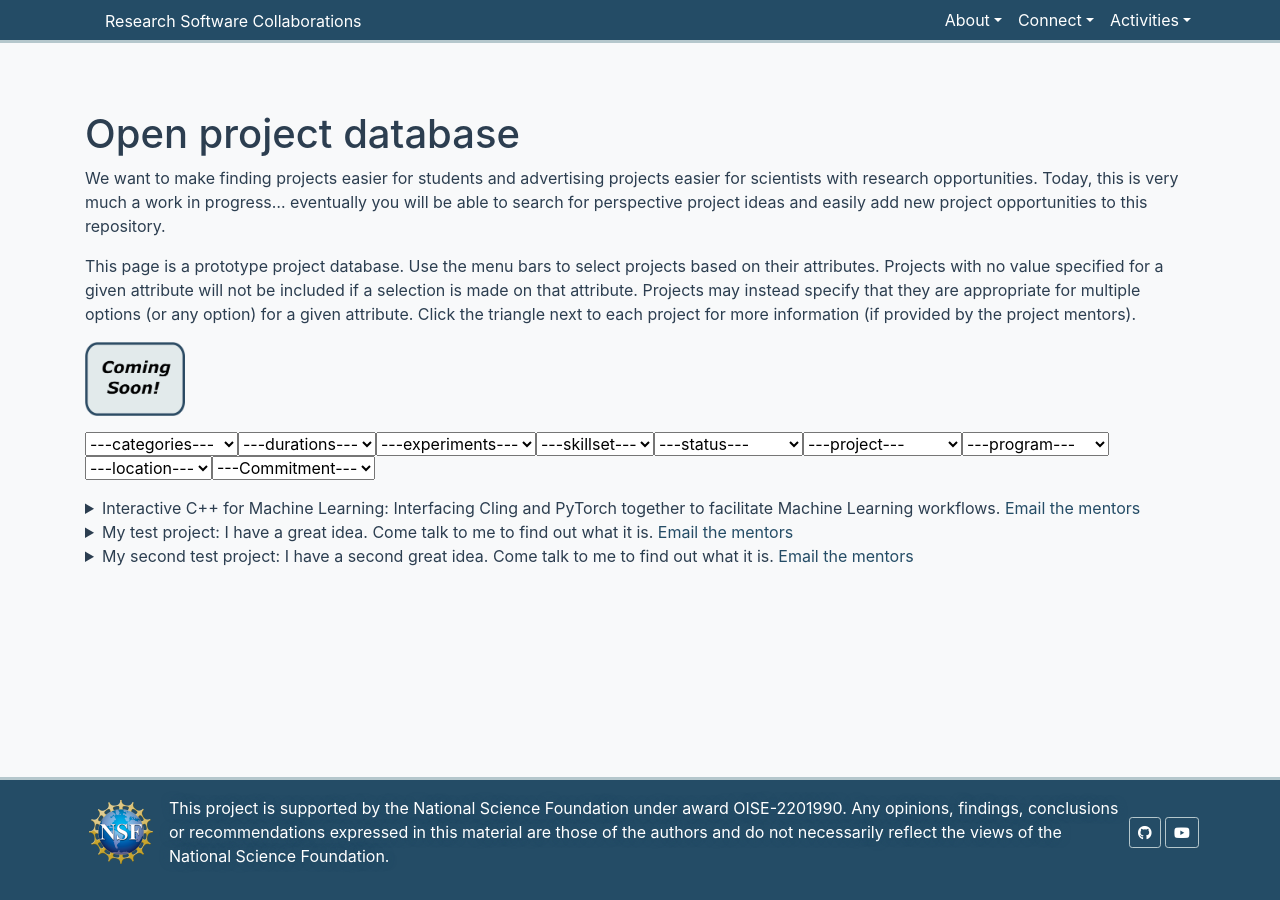
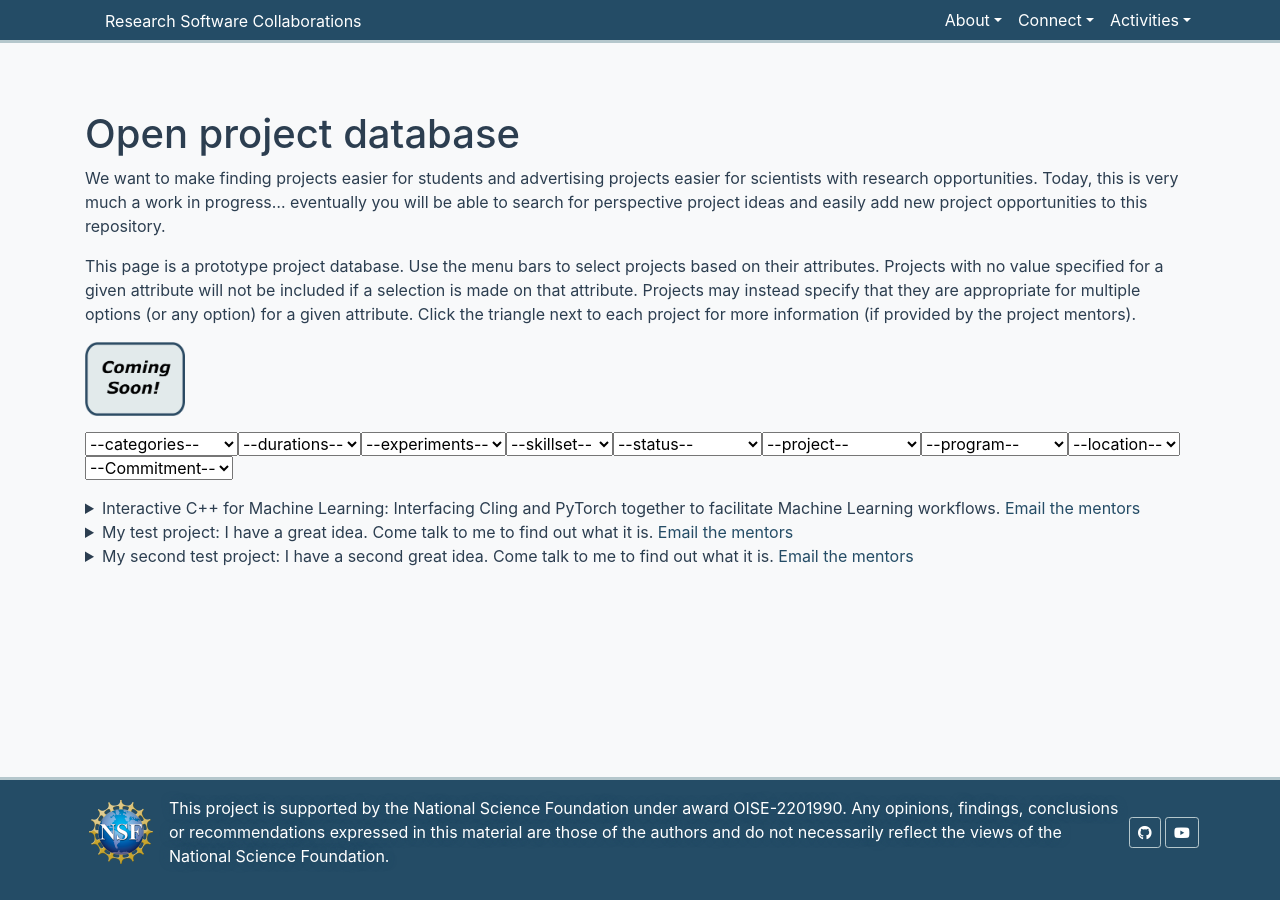
Before and after one commit to research-software-collaborations/research-software-collaborations.github.io, a Jekyll site: the page built from pages/projects.md, in a window 1280 px wide. Built offline with Jekyll 4.4.1, drawn with Linux system fonts in a browser that asks for light colours; cached includes are drawn as plain includes.

Commit message:
shorten string a bit

```diff
--- a/pages/projects.md
+++ b/pages/projects.md
@@ -37,11 +37,11 @@ var id = 0;
     var selectedCategory = list.options[list.selectedIndex].text;
     {%- if project[item_hash_0] -%}
        var cats = {{ project[item_hash_0] | jsonify }};
-       if ( !( selectedCategory =='---'+item_name+'---' || cats.includes("Any") || cats.includes(selectedCategory) ) ) {
+       if ( !( selectedCategory =='--'+item_name+'--' || cats.includes("Any") || cats.includes(selectedCategory) ) ) {
          show_item = 'none';
        }
   {%- else -%}
-       if ( !( selectedCategory =='---'+item_name+'---' ) ) {
+       if ( !( selectedCategory =='--'+item_name+'--' ) ) {
          show_item = 'none';
        }
   {%- endif -%}
@@ -56,7 +56,7 @@ var id = 0;
 {%- assign categories = item_hash[1] | sort -%}
 {%- assign item_id = "option_" | append: item_hash[0] -%}
 <select id = {{item_id}} onchange = "dropdownMenu2()" >
-<option> ---{{item_hash[0]}}--- </option>
+<option> --{{item_hash[0]}}-- </option>
 {%- for category in categories -%}
 {%- assign cat = category  -%}
 <option> {{cat}} </option>
```
